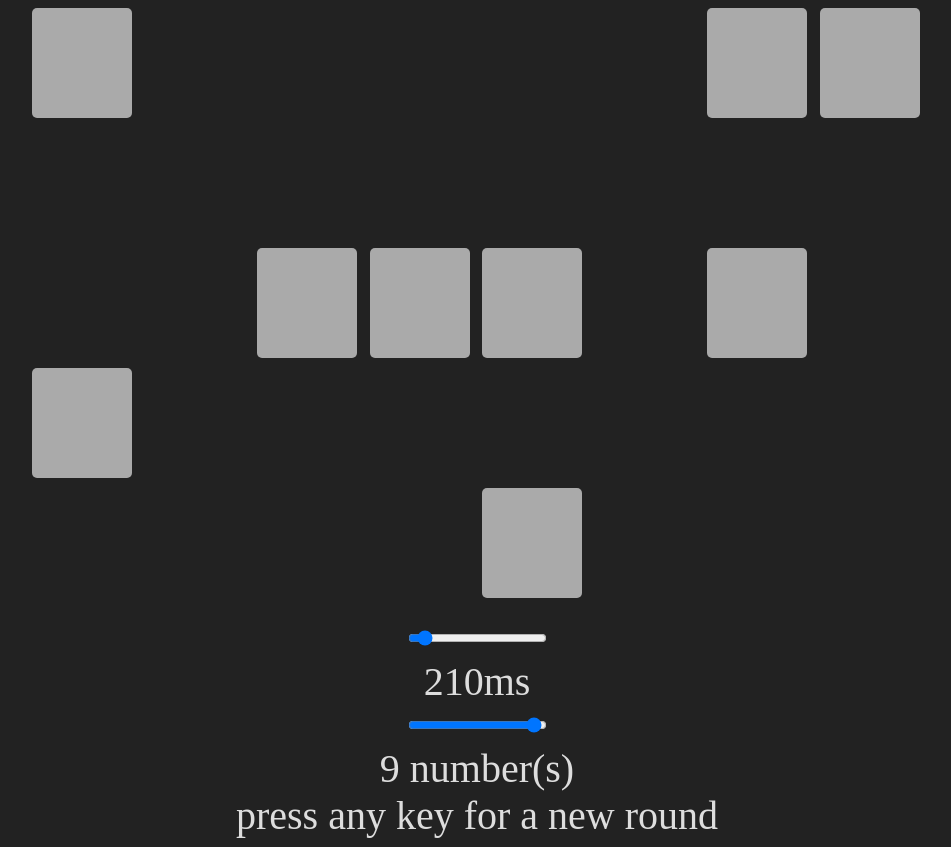
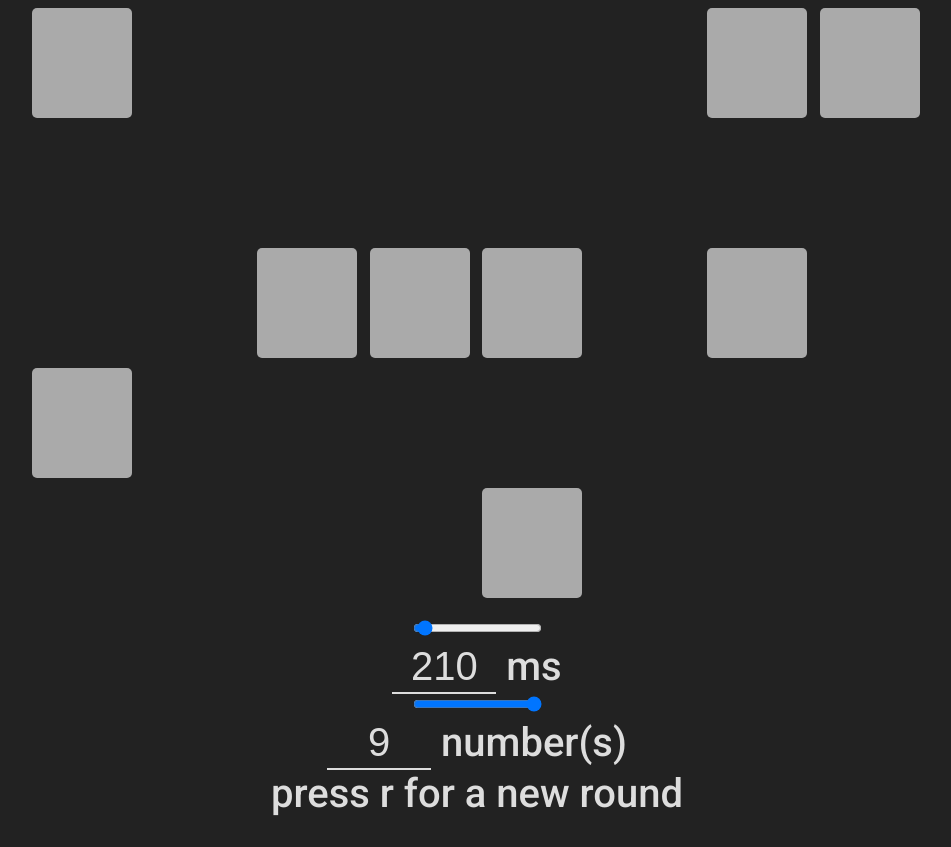
Before and after one commit to Damian-R/ayumu, a plain HTML site: page index.html in a window 1280 px wide. Shown: the whole page, without its empty margins (163-1114 px from the left). After the commit the page ends 825 px from the top, so only its background shows below. Drawn offline with Linux system fonts and the light colour scheme.

Commit message:
small quality upgrades

```diff
--- a/index.html
+++ b/index.html
@@ -2,20 +2,18 @@
 <html>
 <head>
     <meta charset="utf-8" />
-    <title>Ayumu</title>
-    <link href="https://fonts.googleapis.com/css?family=Roboto:900" rel="stylesheet">
+    <title>ayumu</title>
+    <link href="https://fonts.googleapis.com/css?family=Roboto:900,500" rel="stylesheet">
 </head>
 <body>
     <div id='game'></div>
     <div id='input'>
-        <input id='delay' type='range' min='100' max='3000' value='210' oninput='delayout.value = delay.value + "ms"' step='10'>
-        <br><output id='delayout'>210ms</output>
-        <br><input id='numbers' type='range' min='1' max='9' value='9' oninput='numbersout.value = numbers.value + " number(s)"'>
-        <br><output id='numbersout'>9 number(s)</output>
+        <input id='delay' type='range' min='100' max='3000' value='210' oninput='delayout.value = delay.value' step='10'>
+        <br><input id='delayout' type='text' value='210' onkeypress='return in_range(event);' oninput='delay.value = delayout.value;' onclick='delayout.value = ""' /><span> ms</span>
+        <br><input id='numbers' type='range' min='1' max='9' value='9' oninput='numbersout.value = numbers.value'>
+        <br><input id='numbersout' type='text' value='9' onkeypress='return is_number(event)' oninput='numbers.value = numbersout.value;' onclick='numbersout.value = ""' /><span> number(s)</span>
     </div>
-    <div id='info'>
-        press any key for a new round
-    </div>
+    <div id='info'> press r for a new round </div>
     <script src="./js/helpers.js"></script>
     <script src="./js/game.js"></script>
     <script src="./js/script.js"></script>
--- a/js/helpers.js
+++ b/js/helpers.js
@@ -12,3 +12,23 @@ const get_random = n => {
     }
     return result.sort();
 }
+
+function is_number(evt) {
+    evt = (evt) ? evt : window.event;
+    var charCode = (evt.which) ? evt.which : evt.keyCode;
+    console.log(charCode);
+    if (charCode > 31 && (charCode < 48 || charCode > 57) || document.querySelector('#numbersout').value) {
+        return false;
+    }
+    return true;
+}
+
+function in_range(evt) {
+    evt = (evt) ? evt : window.event;
+    var charCode = (evt.which) ? evt.which : evt.keyCode;
+    const nextval = `${document.querySelector('#delayout').value}${charCode - 48}`;
+    if (charCode > 31 && (charCode < 48 || charCode > 57) || (nextval > 3000)) {
+        return false;
+    }
+    return true;
+}
--- a/js/script.js
+++ b/js/script.js
@@ -1,6 +1,8 @@
-console.log('Trying to cheat now, are we?');
+console.log('Trying to cheat now, are we? :(');
 const game = new Game();
 
 document.addEventListener('keypress', (event) => {
-    game.new_round();
+    if (event.keyCode == 114) {
+        game.new_round();
+    }
 });
--- a/styles.css
+++ b/styles.css
@@ -1,12 +1,13 @@
 body {
-    background-color: #222222
+    background-color: #222222;
+    font-family: 'Roboto', sans-serif;
+    font-weight: 500;
 }
 
-output {
+span {
     font-size: 40px;
     color: #DDDDDD;
     text-align: center;
-    min-width: 1000px
 }
 
 #game {
@@ -34,25 +35,34 @@ output {
     text-align: center;
     padding-top: 10px;
     color: #DDDDDD;
-    font-family: 'Roboto', sans-serif;
     transition: 0.1s;
-    border-radius: 5px
+    border-radius: 5px;
+    font-weight: 900;
 }
 
 .box-number {
     cursor: pointer
 }
 
+input[type=text] {
+    height: 50px;
+    border: 0;
+    border-bottom: 2px solid #DDDDDD;
+    text-align: center;
+    width: 100px;
+    outline: none;
+    font-size: 40px;
+    color: #DDDDDD;
+    -webkit-transition: border 0.3s;
+    transition: border 0.3s;
+    background-color: transparent;
+}
+
+input[type=text]:focus {
+    border-bottom: 2px solid steelblue;
+}
+
 #input {
     padding-top: 20px;
     text-align: center;
 }
-
-#input input {
-    margin: 5px;
-    padding: 0 5px;
-    border-radius: 10px;
-    outline: none !important;
-    border: none;
-    height: 30px
-}
```
